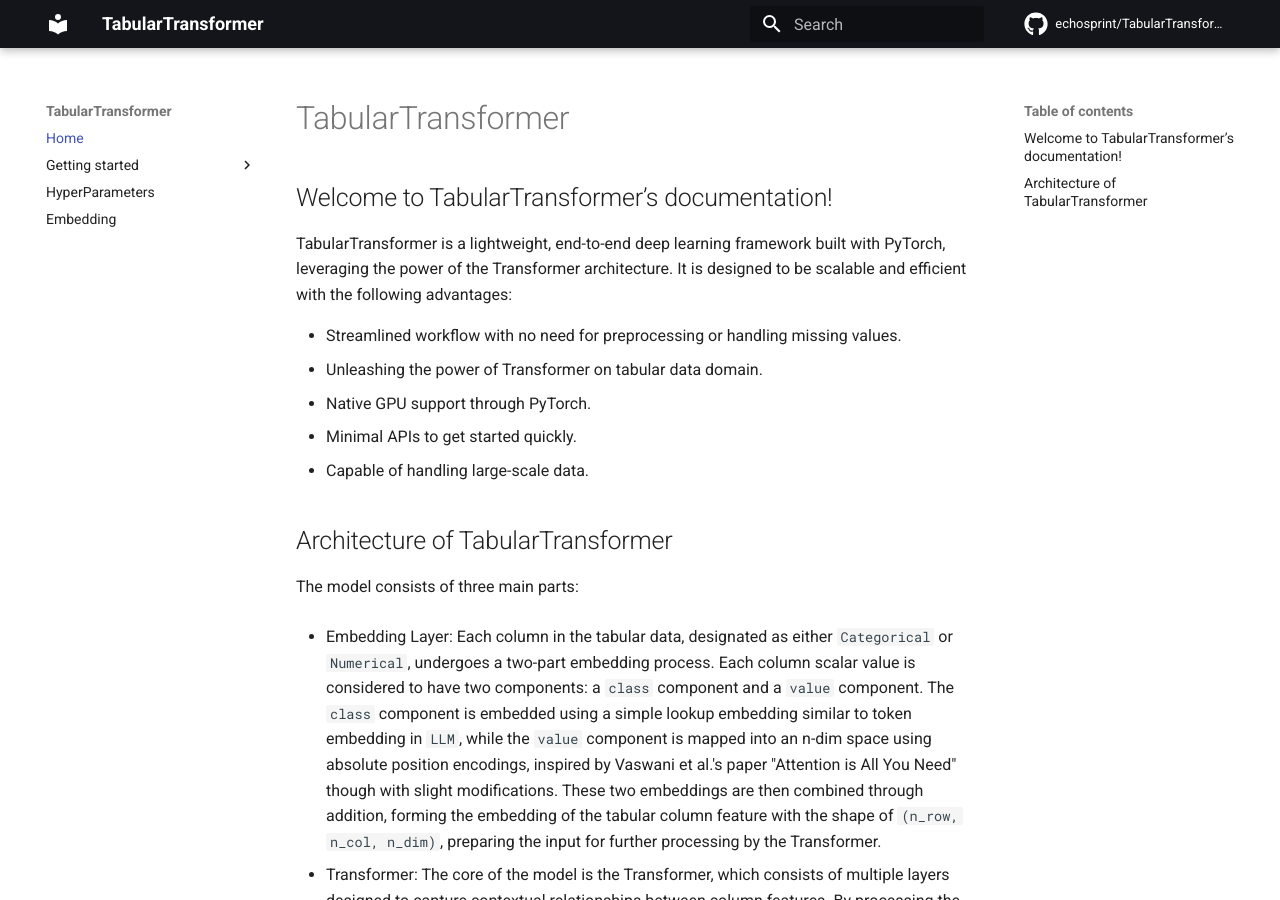
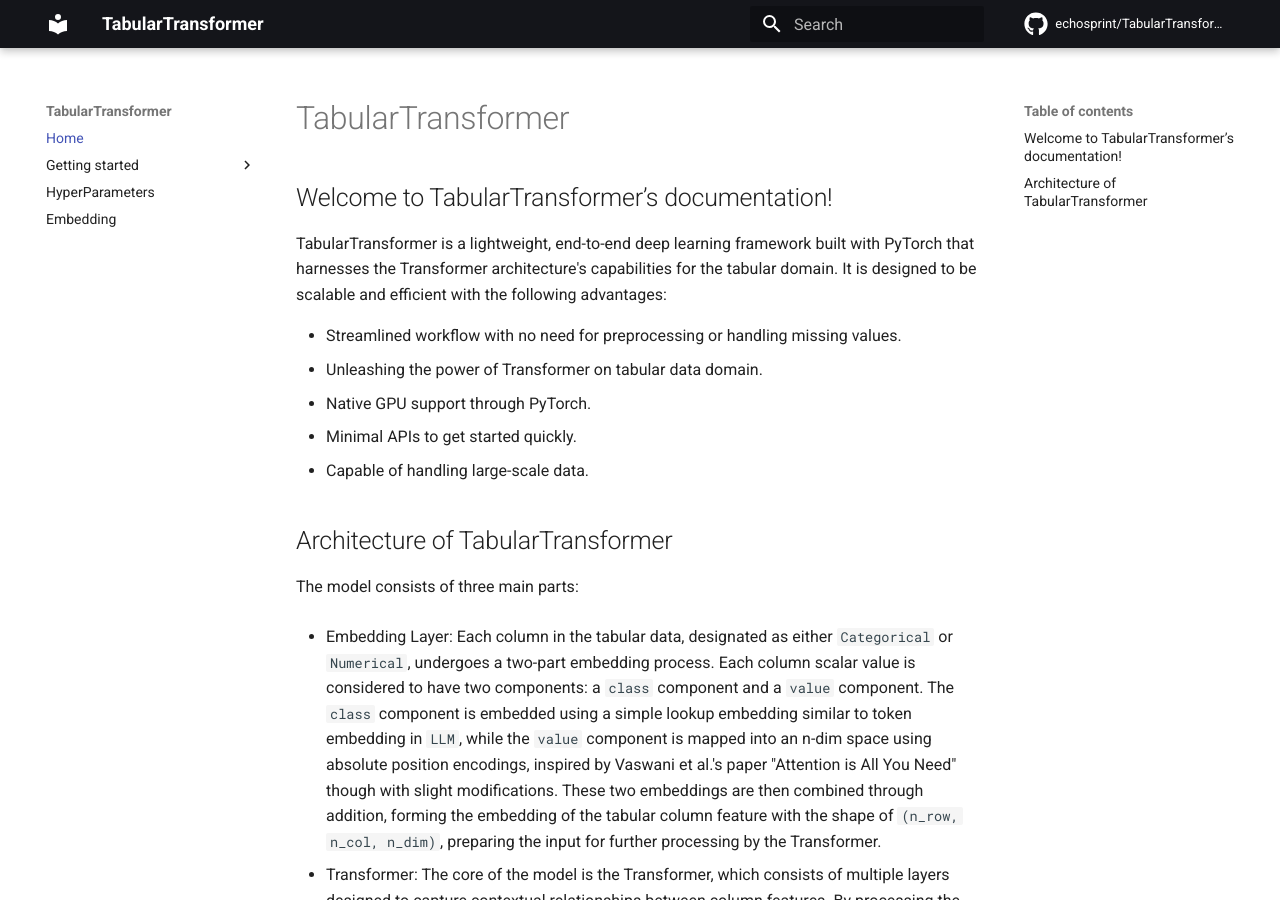
Before and after one commit to echosprint/TabularTransformer, an MkDocs documentation site: the page built from docs/index.md, in a window 1280 px wide and 900 px high. Built offline with MkDocs 1.6.1 and Material for MkDocs 9.7.7, drawn with Linux system fonts in a browser that asks for light colours; nearby versions of some CDN libraries; library files that are not in the unit come from our copies; comment, search, counter and statistics services are not loaded.

Commit message:
arch description

```diff
--- a/docs/index.md
+++ b/docs/index.md
@@ -2,7 +2,7 @@
 
 ## Welcome to TabularTransformer’s documentation!
 
-TabularTransformer is a lightweight, end-to-end deep learning framework built with PyTorch, leveraging the power of the Transformer architecture. It is designed to be scalable and efficient with the following advantages:
+TabularTransformer is a lightweight, end-to-end deep learning framework built with PyTorch that harnesses the Transformer architecture's capabilities for the tabular domain. It is designed to be scalable and efficient with the following advantages:
 
 - Streamlined workflow with no need for preprocessing or handling missing values.
 - Unleashing the power of Transformer on tabular data domain.
```
